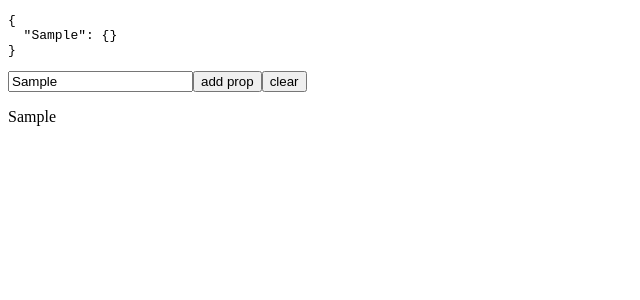
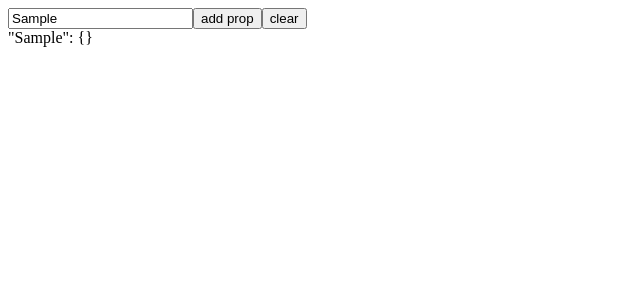
Before and after one commit to Repugraf/docgen, a Vue app in the folder frontend/: page / in a window 1280 px wide. Both pictures are taken after typing "Sample" into the empty fields and a click on the button "add prop". Shown: the top 300 px of the page, without its empty margins (0-640 px from the left). Built offline with nearby package versions, Linux system fonts and the light colour scheme.

Commit message:
implemented recursive components

```diff
--- a/frontend/src/components/CreateEndpoint.vue
+++ b/frontend/src/components/CreateEndpoint.vue
@@ -1,29 +1,33 @@
 <template>
   <div>
-    <pre>{{obj}}</pre>
     <form @submit.prevent="addProp">
-      <input type="text" name v-model="propName" />
+      <input type="text" name="name" v-model="propName" />
       <button type="submit">add prop</button>
       <button type="button" @click="currentObj=null">clear</button>
     </form>
-    <div v-if="obj">
-    <p v-for="i of Object.keys(currentObj)" :key="i">{{i}}</p>
-    </div>
+    <DisplayObject />
   </div>
 </template>
 
 <script>
+import DisplayObject from "./DisplayObject";
 export default {
+  components: {
+    DisplayObject
+  },
   data() {
     return {
-      currentObj: null,
       propName: ""
     };
   },
   computed: {
-    obj() {
-      if (!this.currentObj) return this.currentObj;
-      return JSON.stringify(this.currentObj, null, 2);
+    currentObj: {
+      get() {
+        return this.$store.state.currentObject;
+      },
+      set(value) {
+        this.$store.state.currentObject = value;
+      }
     }
   },
   methods: {
--- /dev/null
+++ b/frontend/src/components/DisplayObject.vue
@@ -0,0 +1,30 @@
+<template>
+  <div>
+    <div v-if="currentObj">
+      <DisplayProp
+        v-for="i of Object.entries(currentObj)"
+        :key="i[0]"
+        :objKey="i[0]"
+        :value="i[1]"
+      />
+    </div>
+  </div>
+</template>
+
+<script>
+import DisplayProp from "./DisplayProp";
+export default {
+  components: {
+    DisplayProp
+  },
+  computed: {
+    currentObj() {
+      return this.$store.state.currentObject;
+    },
+    objString() {
+      if (!this.currentObj) return this.currentObj;
+      return JSON.stringify(this.currentObj, null, 2);
+    }
+  }
+};
+</script>
--- /dev/null
+++ b/frontend/src/components/DisplayProp.vue
@@ -0,0 +1,23 @@
+<template>
+  <div>
+    {{`"${objKey}": `}}
+    <DisplayValue :value="val" />
+  </div>
+</template>
+
+<script>
+export default {
+  props: ["objKey", "value"],
+  computed: {
+    val() {
+      if (!this.value) return "";
+      if (typeof this.value === "object") {
+        if (Object.keys(this.value).length === 0)
+          return JSON.stringify(this.value);
+        else return this.value;
+      }
+      return this.value;
+    }
+  }
+};
+</script>
--- /dev/null
+++ b/frontend/src/components/DisplayValue.vue
@@ -0,0 +1,18 @@
+<template>
+  <span v-if="!isObject">{{value}}</span>
+  <div v-else>
+    {
+    <DisplayProp v-for="i of Object.entries(value)" :key="i[0]" :objKey="i[0]" :value="i[1]" />}
+  </div>
+</template>
+
+<script>
+export default {
+  props: ["value"],
+  computed: {
+    isObject() {
+      return typeof this.value === "object";
+    }
+  }
+};
+</script>
--- a/frontend/src/main.js
+++ b/frontend/src/main.js
@@ -2,8 +2,11 @@ import Vue from 'vue'
 import App from './App.vue'
 import router from './router'
 import store from './store'
+import registerGlobalComponents from './util/components'
 
 Vue.config.productionTip = false
+
+registerGlobalComponents(Vue)
 
 new Vue({
   router,
--- a/frontend/src/store/index.js
+++ b/frontend/src/store/index.js
@@ -5,6 +5,7 @@ Vue.use(Vuex)
 
 export default new Vuex.Store({
   state: {
+    currentObject: null
   },
   mutations: {
   },
--- /dev/null
+++ b/frontend/src/util/components.js
@@ -0,0 +1,7 @@
+import DisplayProp from "../components/DisplayProp";
+import DisplayValue from "../components//DisplayValue";
+
+export default function (Vue) {
+  Vue.component("DisplayValue",DisplayValue);
+  Vue.component("DisplayProp", DisplayProp);
+}
```
